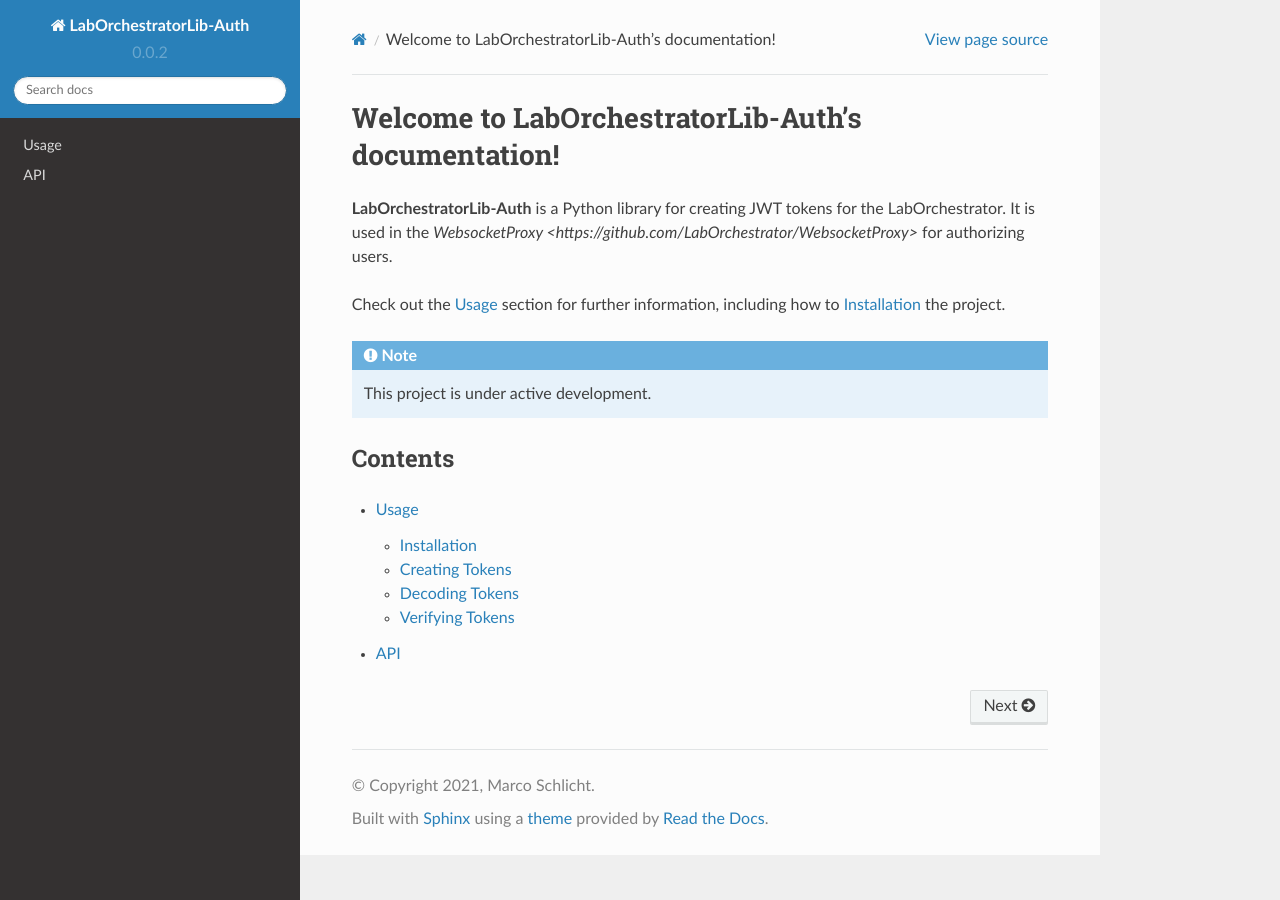
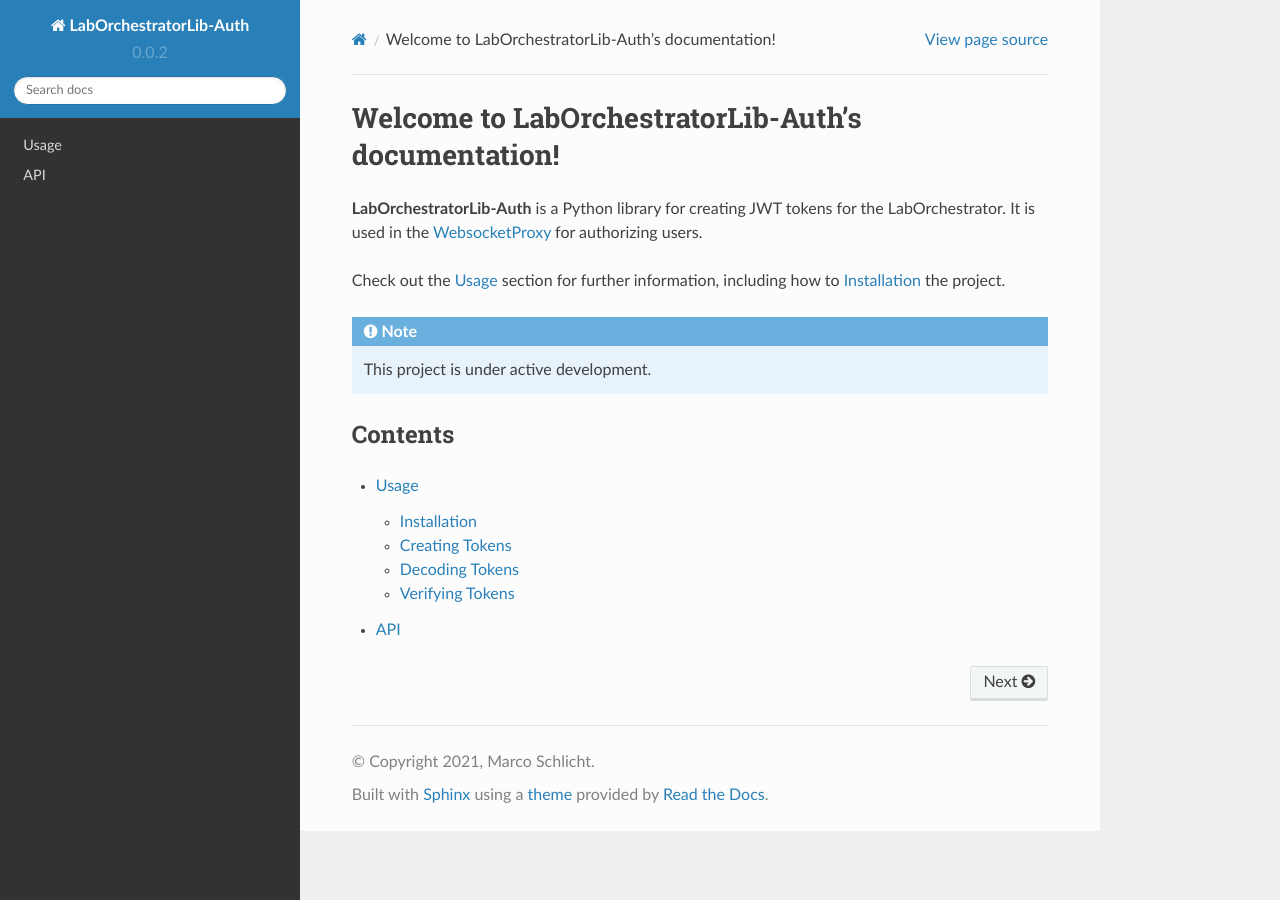
Before and after one commit to LabOrchestrator/LabOrchestratorLib-Auth, a Sphinx documentation site: the page built from docs/source/index.rst, in a window 1280 px wide. Built offline with Sphinx 7.4.7 and the Read the Docs theme 2.0.0, drawn with Linux system fonts in a browser that asks for light colours.

Commit message:
fixing a link

```diff
--- a/docs/source/index.rst
+++ b/docs/source/index.rst
@@ -1,7 +1,7 @@
 Welcome to LabOrchestratorLib-Auth's documentation!
 ===================================================
 
-**LabOrchestratorLib-Auth** is a Python library for creating JWT tokens for the LabOrchestrator. It is used in the `WebsocketProxy <https://github.com/LabOrchestrator/WebsocketProxy>` for authorizing users.
+**LabOrchestratorLib-Auth** is a Python library for creating JWT tokens for the LabOrchestrator. It is used in the `WebsocketProxy <https://github.com/LabOrchestrator/WebsocketProxy>`_ for authorizing users.
 
 Check out the :doc:`usage` section for further information, including
 how to :ref:`installation` the project.
```
